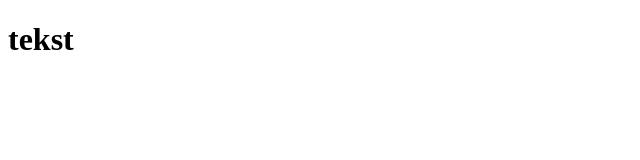
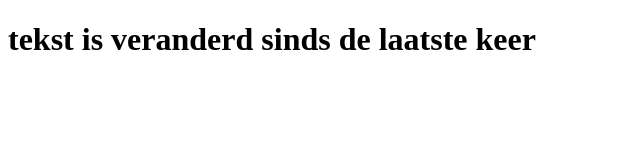
Before and after one commit to Bryantrip/Gittest, a plain HTML site: page Index.html in a window 1280 px wide. Shown: the whole page, without its empty margins (0-640 px from the left). Drawn offline with Linux system fonts and the light colour scheme.

Commit message:
Dit is de bewerkte versie van de Dg1 test

```diff
--- a/Index.html
+++ b/Index.html
@@ -8,7 +8,7 @@
 
 <body>
 
-    <h1> tekst <h1 >
+    <h1> tekst is veranderd sinds de laatste keer <h1>
 
 
 </body>
```
